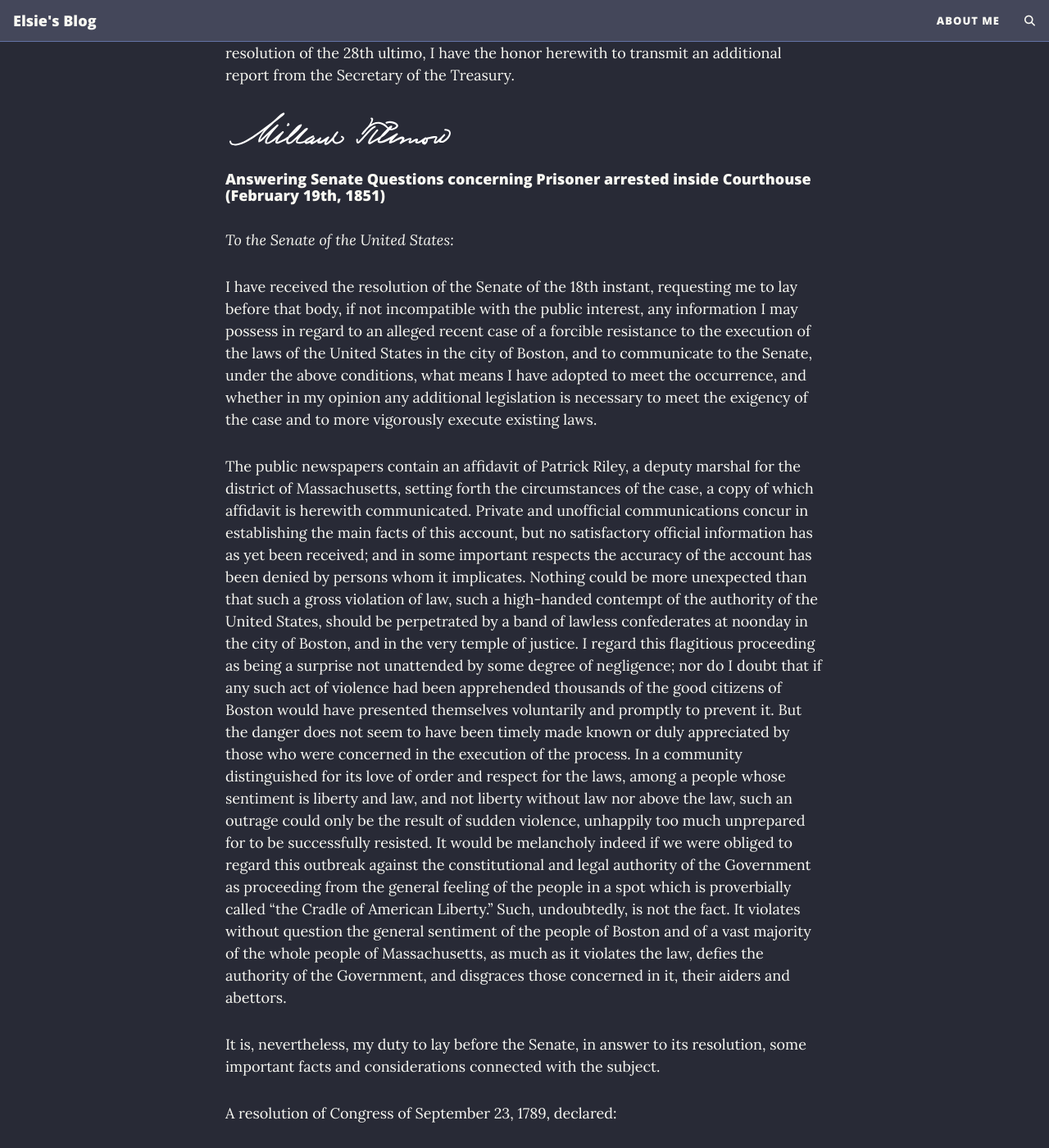
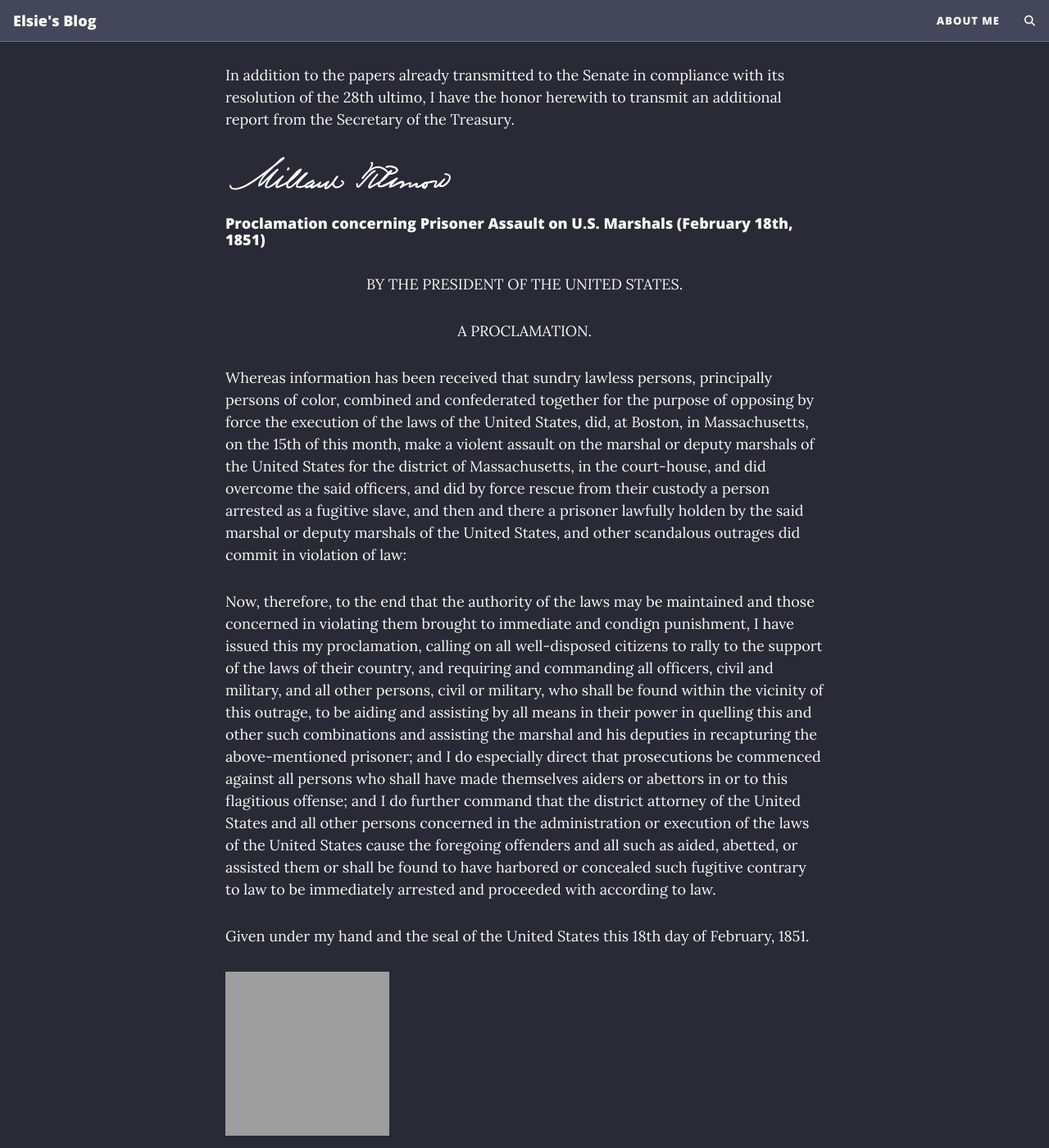
Before and after one commit to Elsie19/Elsie19, a Jekyll site: the page built from docs/_posts/2026-1-6-millard-fillmore-library.md, in a window 1280 px wide and 1400 px high, scrolled down 62988 px. Shown: the whole window at 82% size. Built offline with Jekyll 4.4.1, drawn with Linux system fonts in a browser that asks for light colours; comment, search, counter and statistics services are not loaded; some of the changed text lies outside the part shown; grey boxes are pictures that could not be loaded.

Commit message:
another proclamation

```diff
--- /dev/null
+++ b/docs/_includes/millard/prisoner-assault.md
@@ -0,0 +1,16 @@
+<p style="text-align:center">BY THE PRESIDENT OF THE UNITED STATES.</p>
+<p style="text-align:center">A PROCLAMATION.</p>
+
+Whereas information has been received that sundry lawless persons, principally persons of color, combined and confederated together for the purpose of opposing by force the execution of the laws of the United States, did, at Boston, in Massachusetts, on the 15th of this month, make a violent assault on the marshal or deputy marshals of the United States for the district of Massachusetts, in the court-house, and did overcome the said officers, and did by force rescue from their custody a person arrested as a fugitive slave, and then and there a prisoner lawfully holden by the said marshal or deputy marshals of the United States, and other scandalous outrages did commit in violation of law:
+
+Now, therefore, to the end that the authority of the laws may be maintained and those concerned in violating them brought to immediate and condign punishment, I have issued this my proclamation, calling on all well-disposed citizens to rally to the support of the laws of their country, and requiring and commanding all officers, civil and military, and all other persons, civil or military, who shall be found within the vicinity of this outrage, to be aiding and assisting by all means in their power in quelling this and other such combinations and assisting the marshal and his deputies in recapturing the above-mentioned prisoner; and I do especially direct that prosecutions be commenced against all persons who shall have made themselves aiders or abettors in or to this flagitious offense; and I do further command that the district attorney of the United States and all other persons concerned in the administration or execution of the laws of the United States cause the foregoing offenders and all such as aided, abetted, or assisted them or shall be found to have harbored or concealed such fugitive contrary to law to be immediately arrested and proceeded with according to law.
+
+Given under my hand and the seal of the United States this 18th day of February, 1851.
+
+<img src="{{ '/assets/img/presidential_seal.png' | relative_url }}" alt="Presidential Seal circa 1850" width="200" height="200" loading="lazy">
+
+![MILLARD FILLMORE.]({{ "/assets/img/millard_signature.svg" | relative_url }})
+
+DANL. WEBSTER,
+<br>
+*Secretary of State.*
--- a/docs/_posts/2026-1-6-millard-fillmore-library.md
+++ b/docs/_posts/2026-1-6-millard-fillmore-library.md
@@ -320,6 +320,10 @@ timeline
 
 {% include millard/additional-albion.md %}
 
+#### Proclamation concerning Prisoner Assault on U.S. Marshals (February 18th, 1851)
+
+{% include millard/prisoner-assault.md %}
+
 #### Answering Senate Questions concerning Prisoner arrested inside Courthouse (February 19th, 1851)
 
 {% include millard/fallout-of-fugitive-slave-act.md %}
```
